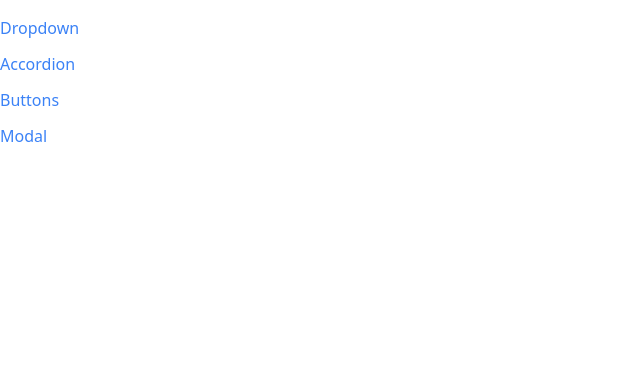
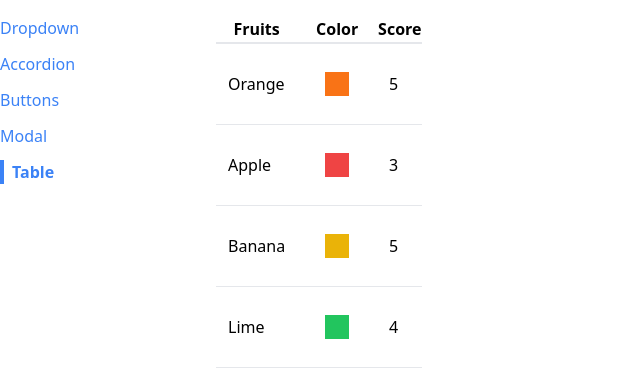
Before and after one commit to M1chalS/React-Components, a React (Create React App) app: page /table in a window 1280 px wide. Shown: the top 378 px of the page, without its empty margins (0-640 px from the left). Built offline with nearby package versions, Linux system fonts and the light colour scheme.

Commit message:
Added custom Table component

```diff
--- a/src/App.js
+++ b/src/App.js
@@ -4,12 +4,16 @@
 import Sidebar from "./components/Sidebar";
 import ButtonPage from "./pages/ButtonPage";
 import ModalPage from "./pages/ModalPage";
+import TablePage from "./pages/TablePage";
 
 function App() {
 
     return (<div className="container mx-auto grid grid-cols-6 gap-4 mt-4">
         <Sidebar />
         <div className="col-span-5">
+            <Route path="/table">
+                <TablePage />
+            </Route>
             <Route path="/buttons">
                 <ButtonPage />
             </Route>
--- a/src/components/Sidebar.jsx
+++ b/src/components/Sidebar.jsx
@@ -7,6 +7,7 @@
         { label: 'Accordion', path: '/accordion'},
         { label: 'Buttons', path: '/buttons'},
         { label: 'Modal', path: '/modal'},
+        { label: 'Table', path: '/table'},
     ];
 
     const renderedLinks = links.map(link => {
--- /dev/null
+++ b/src/components/Table.jsx
@@ -0,0 +1,34 @@
+function Table({data, config, keyFn}) {
+
+    const renderedHeaders = config.map((column) => {
+        return <th key={column.label}>{column.label}</th>
+    });
+
+    const renderedRows = data.map((rowData) => {
+
+        const renderedCells = config.map(column => {
+            return <td key={column.label} className="p-3">{column.render(rowData)}</td>;
+        });
+
+        return (
+            <tr className="border-b" key={keyFn(rowData)}>
+                {renderedCells}
+            </tr>
+        );
+    });
+
+    return (
+        <table className="table-auto border-spacing-2">
+            <thead>
+            <tr className="border-b-2">
+                {renderedHeaders}
+            </tr>
+            </thead>
+            <tbody>
+                {renderedRows}
+            </tbody>
+        </table>
+    );
+}
+
+export default Table;
--- /dev/null
+++ b/src/pages/TablePage.jsx
@@ -0,0 +1,38 @@
+import Table from "../components/Table";
+
+function TablePage() {
+
+    const data = [
+        {name: 'Orange', color: 'bg-orange-500', score: 5},
+        {name: 'Apple', color: 'bg-red-500', score: 3},
+        {name: 'Banana', color: 'bg-yellow-500', score: 5},
+        {name: 'Lime', color: 'bg-green-500', score: 4},
+    ];
+
+    const config = [
+        {
+            label: "Fruits",
+            render: (fruit) => fruit.name,
+        },
+        {
+            label: "Color",
+            render: (fruit) => <div className={`p-3 m-4 ${fruit.color}`} />,
+        },
+        {
+            label: "Score",
+            render: (fruit) => fruit.score,
+        },
+    ];
+
+    const keyFn = (fruit) => {
+      return fruit.name;
+    };
+
+    return (
+        <div>
+            <Table data={data} config={config} keyFn={keyFn}/>
+        </div>
+    );
+}
+
+export default TablePage;
```
